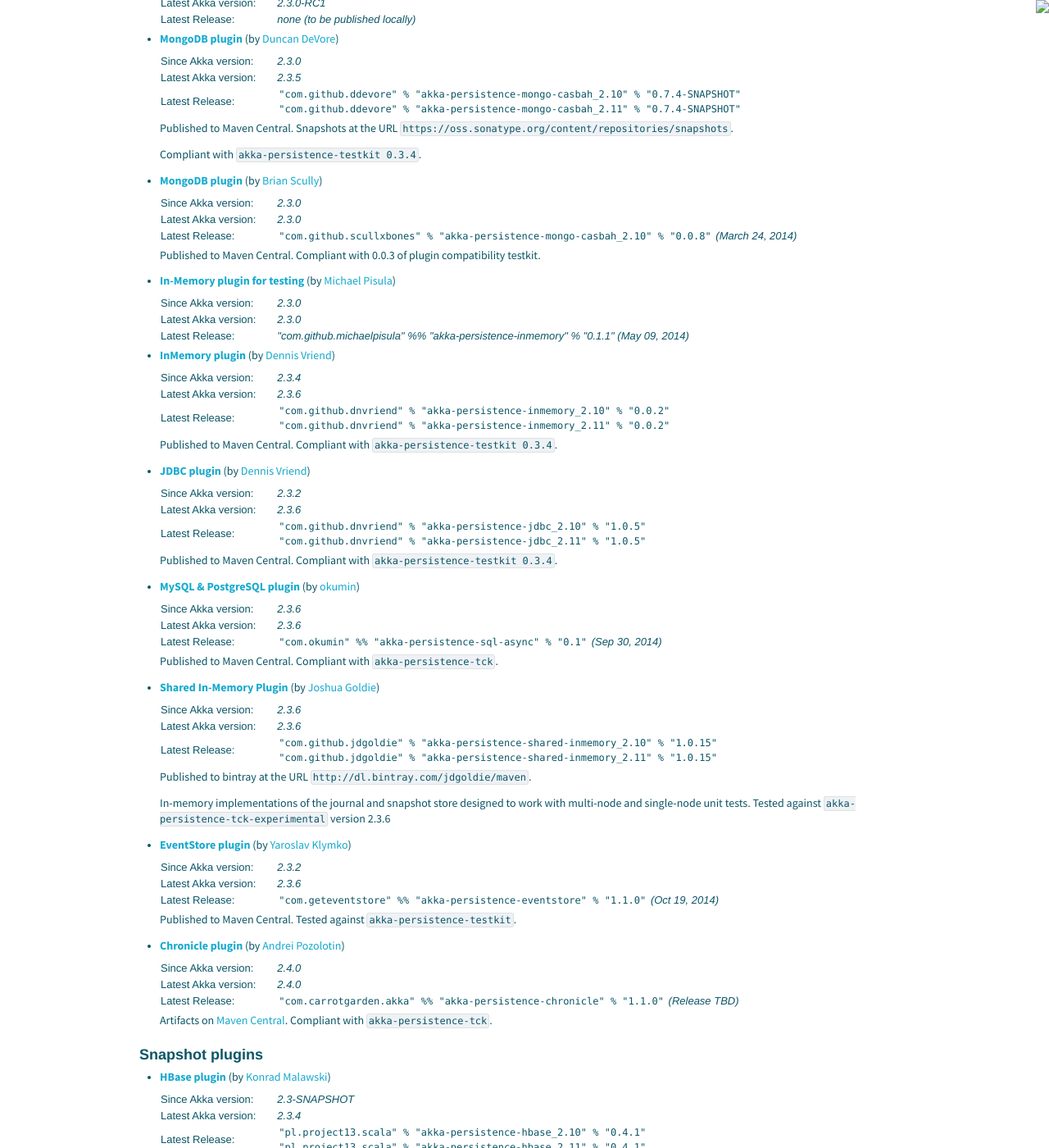
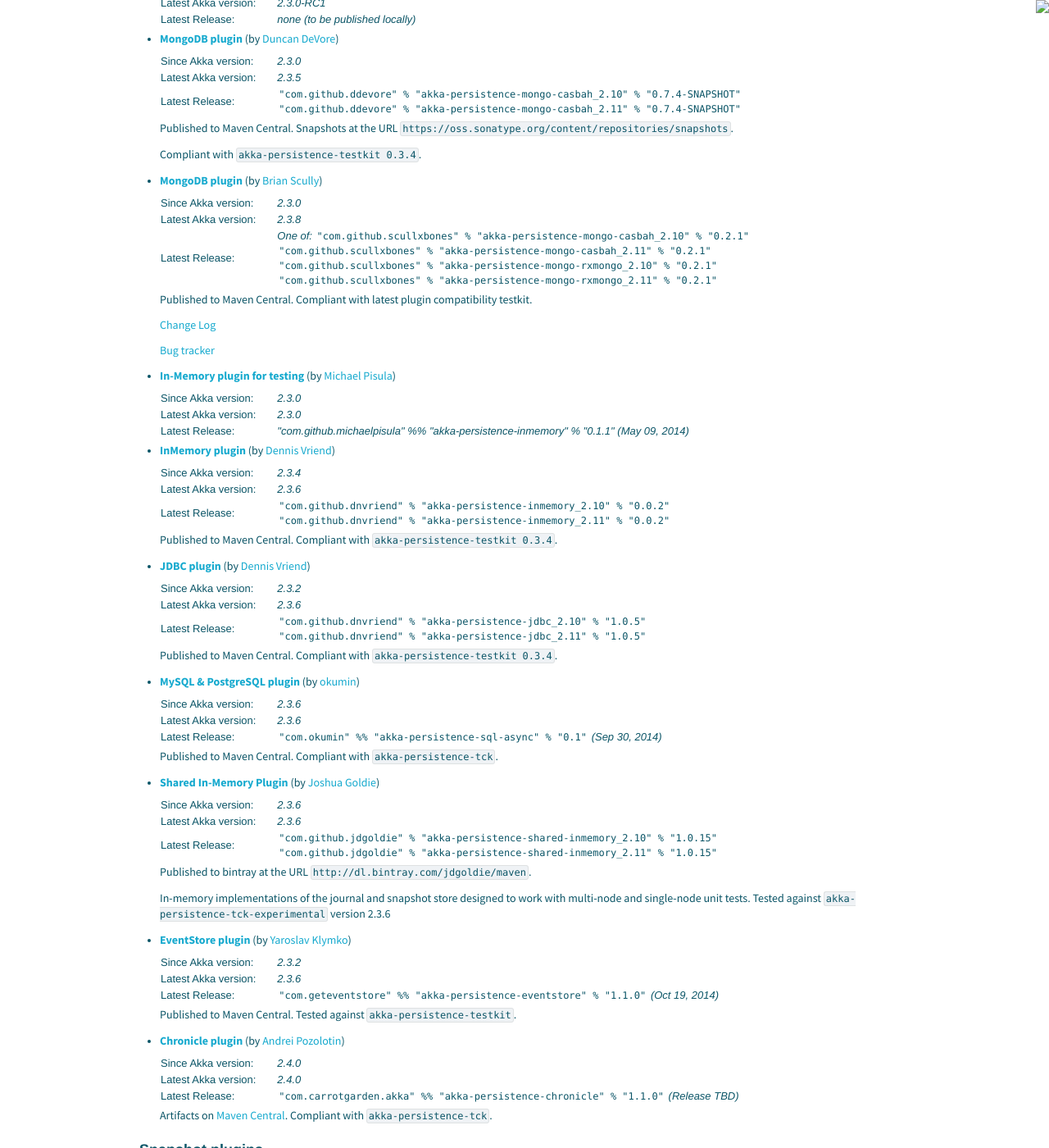
Before and after one commit to raboof/akka.github.com, a Jekyll site: the page built from community/index.md, in a window 1280 px wide and 1400 px high, scrolled down 4543 px. Shown: the whole window at 82% size. Built offline with Jekyll 4.4.1, drawn with Linux system fonts in a browser that asks for light colours; some of the changed text lies outside the part shown.

Commit message:
Update to current published version

```diff
--- a/community/index.md
+++ b/community/index.md
@@ -387,11 +387,20 @@
 
   <table class="stats">
   <tr><td>Since Akka version:</td><td>2.3.0</td></tr>
-  <tr><td>Latest Akka version:</td><td>2.3.0</td></tr>
-  <tr><td>Latest Release:</td><td><code>"com.github.scullxbones" % "akka-persistence-mongo-casbah_2.10" % "0.0.8"</code> (March 24, 2014)</td></tr>
-  </table>
+  <tr><td>Latest Akka version:</td><td>2.3.8</td></tr>
+  <tr><td>Latest Release:</td>
+  <td>One of:
+  <code>"com.github.scullxbones" % "akka-persistence-mongo-casbah_2.10" % "0.2.1"</code><br/>
+  <code>"com.github.scullxbones" % "akka-persistence-mongo-casbah_2.11" % "0.2.1"</code><br/>
+  <code>"com.github.scullxbones" % "akka-persistence-mongo-rxmongo_2.10" % "0.2.1"</code><br/>
+  <code>"com.github.scullxbones" % "akka-persistence-mongo-rxmongo_2.11" % "0.2.1"</code>
+  </td></tr></table>
 
-  Published to Maven Central.  Compliant with 0.0.3 of plugin compatibility testkit.
+  Published to Maven Central.  Compliant with latest plugin compatibility testkit.
+
+  [Change Log](https://github.com/scullxbones/akka-persistence-mongo/blob/master/README.md)
+
+  [Bug tracker](https://github.com/scullxbones/akka-persistence-mongo/issues)
 
 * **[In-Memory plugin for testing](https://github.com/michaelpisula/akka-journal-inmemory)** (by [Michael Pisula](https://github.com/michaelpisula))
 
@@ -491,11 +500,20 @@
 
   <table class="stats">
   <tr><td>Since Akka version:</td><td>2.3.0</td></tr>
-  <tr><td>Latest Akka version:</td><td>2.3.0</td></tr>
-  <tr><td>Latest Release:</td><td><code>"com.github.scullxbones" % "akka-persistence-mongo-casbah_2.10" % "0.0.8"</code> (March 24, 2014)</td></tr>
-  </table>
+  <tr><td>Latest Akka version:</td><td>2.3.8</td></tr>
+  <tr><td>Latest Release:</td>
+  <td>One of:
+  <code>"com.github.scullxbones" % "akka-persistence-mongo-casbah_2.10" % "0.2.1"</code><br/>
+  <code>"com.github.scullxbones" % "akka-persistence-mongo-casbah_2.11" % "0.2.1"</code><br/>
+  <code>"com.github.scullxbones" % "akka-persistence-mongo-rxmongo_2.10" % "0.2.1"</code><br/>
+  <code>"com.github.scullxbones" % "akka-persistence-mongo-rxmongo_2.11" % "0.2.1"</code>
+  </td></tr></table>
 
-  Published to Maven Central.  Compliant with 0.0.3 of plugin compatibility testkit.
+  Published to Maven Central.  Compliant with latest plugin compatibility testkit.
+
+  [Change Log](https://github.com/scullxbones/akka-persistence-mongo/blob/master/README.md)
+
+  [Bug tracker](https://github.com/scullxbones/akka-persistence-mongo/issues)
 
 * **[MongoDB plugin](https://github.com/ddevore/akka-persistence-mongo/)** (by [Duncan DeVore](https://github.com/ddevore))
 
```
